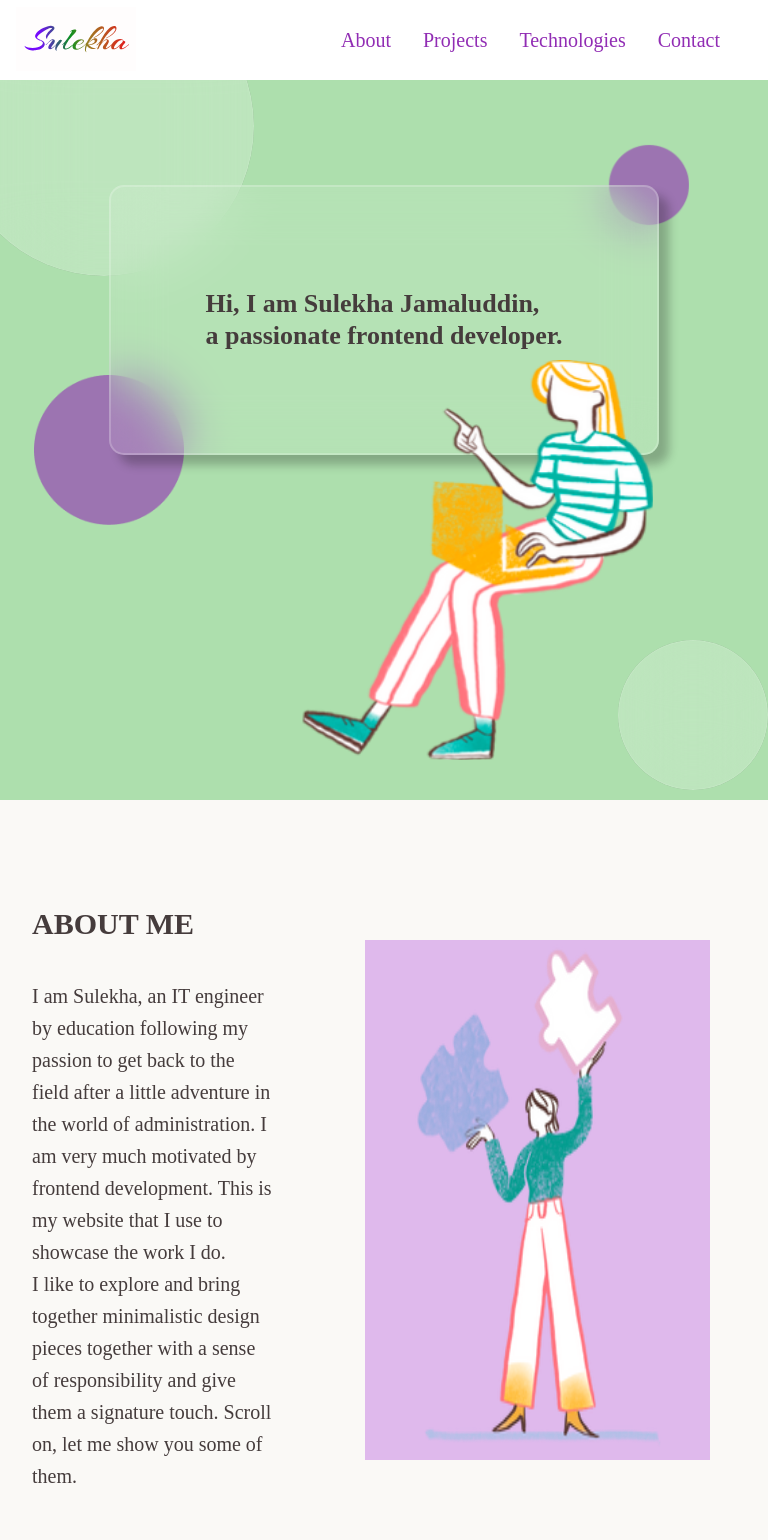
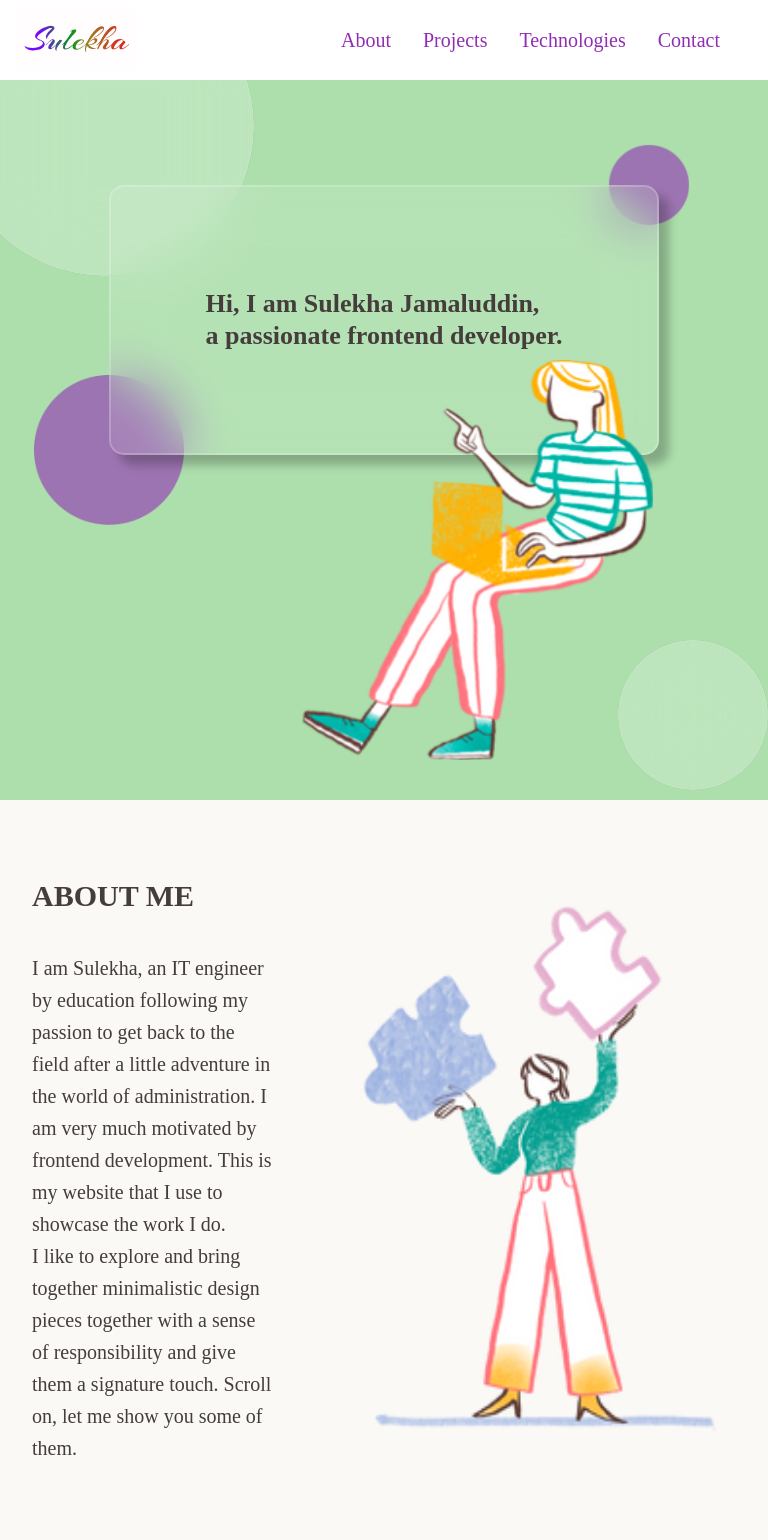
Before and after one commit to sulekhajamaluddin/portfolio, a React (Create React App) app: page / in a window 768 px wide. Shown: the top 1540 px of the page. Built offline with nearby package versions, Linux system fonts and the light colour scheme; a web font is replaced by a local one.

Commit message:
Fix Responsiveness

```diff
--- a/src/styles/components/About.css
+++ b/src/styles/components/About.css
@@ -20,15 +20,14 @@
 
 #about .section-two {
   width: 60vw;
-  height: 100vh;
   display: flex;
   justify-content: center;
   align-items: center;
 }
 
 #about .frame-pic {
-  height: 75%;
-  width: 65%;
+  height: 680px;
+  width: 620px;
 }
 
 /*Phones and Phablets*/
@@ -69,10 +68,23 @@
 /*Tablet*/
 
 @media screen and (min-width: 750px) and (max-width: 1000px) {
+  #about {
+    height: auto;
+  }
+
+  #about .section-one {
+    margin-top: var(--space-top);
+    margin-bottom: var(--space-top);
+  }
+
+  #about .section-two {
+    margin-top: var(--space-top);
+    margin-bottom: var(--space-top);
+  }
+
   #about .frame-pic {
-    height: 65%;
-    width: 75%;
-    background-color: var(--color-purple-light);
+    height: 550px;
+    width: 500px;
   }
 }
 
@@ -80,8 +92,7 @@
 
 @media screen and (min-width: 1001px) and (max-width: 1280px) {
   #about .frame-pic {
-    height: 75%;
-    width: 65%;
-    /* background-color: var(--color-purple-light); */
+    height: 650px;
+    width: 600px;
   }
 }
```
